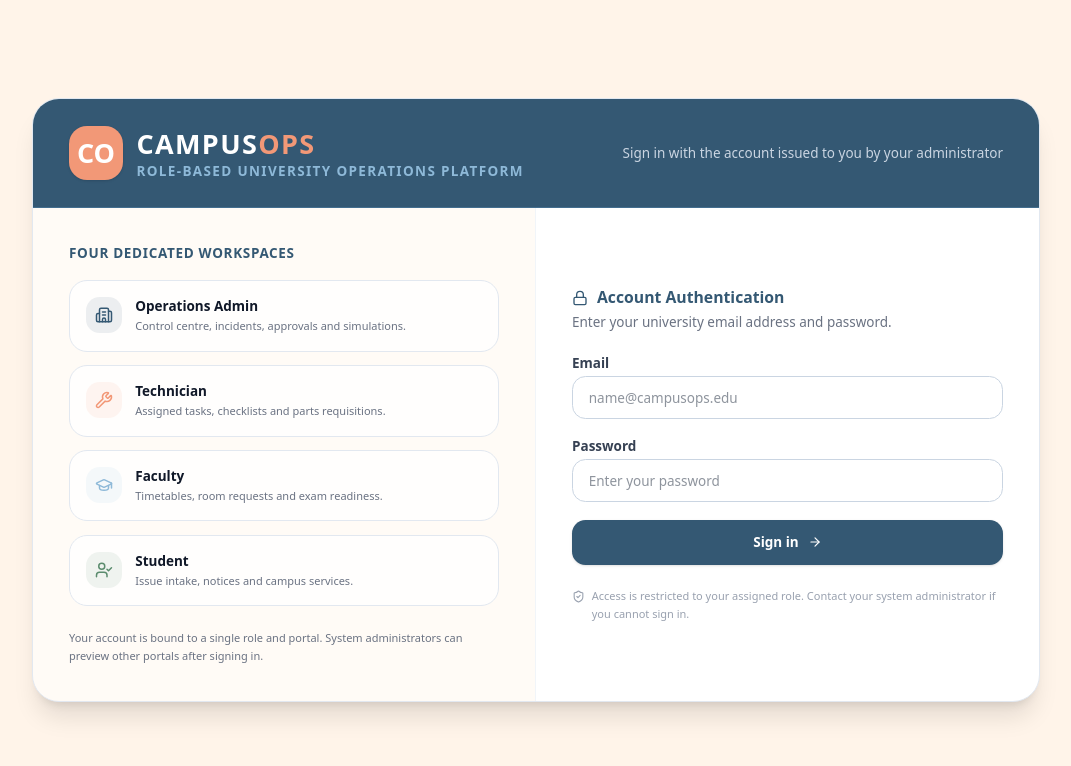
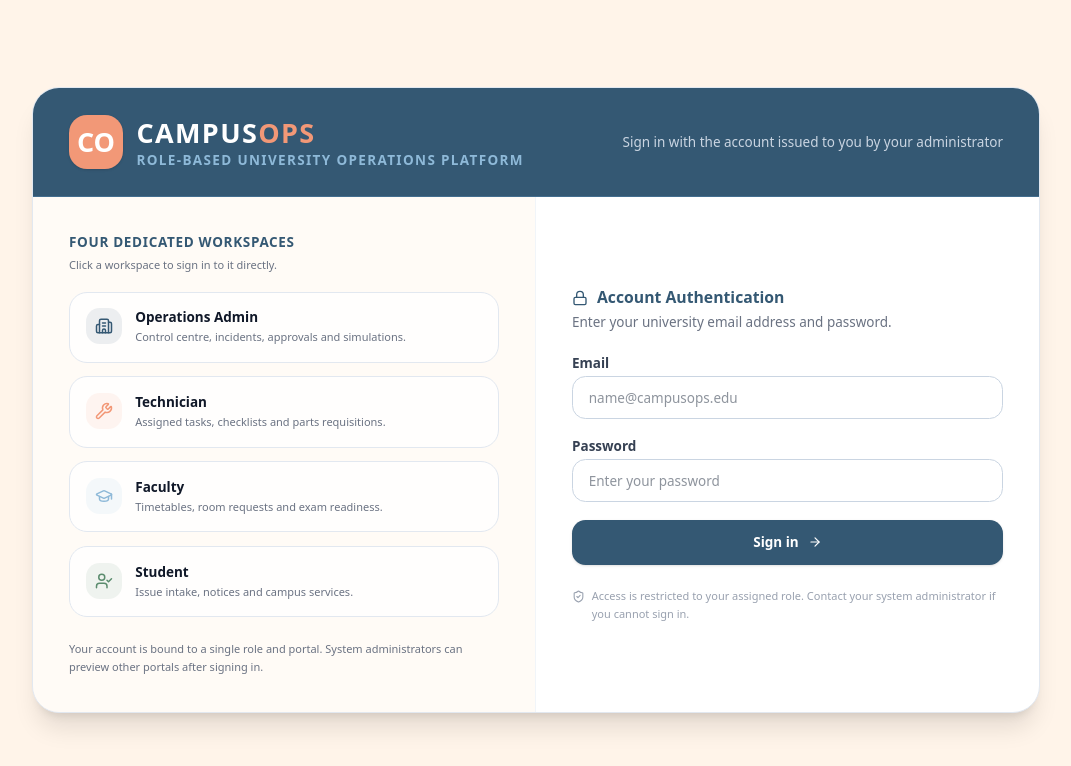
Before and after one commit to kuro-cybet/Overclock-26, a React (Vite) app in the folder frontend/: page /login in a window 1280 px wide. Shown: the top 766 px of the page, without its empty margins (104-1175 px from the left). Built offline with nearby package versions, Linux system fonts and the light colour scheme; no server answers.

Commit message:
Let login portal cards sign in directly with the demo account

```diff
--- a/frontend/src/app/LoginPage.tsx
+++ b/frontend/src/app/LoginPage.tsx
@@ -11,32 +11,46 @@ import {
   Wrench,
 } from 'lucide-react';
 
+// Demo credentials for the seeded accounts, one per portal. Clicking a portal
+// card signs straight in with that account instead of typing the credentials.
+const DEMO_PASSWORD = 'password123';
+
 const PORTALS = [
   {
+    role: 'admin',
+    email: 'admin@campusops.edu',
     icon: <Building2 size={18} />,
     title: 'Operations Admin',
     description: 'Control centre, incidents, approvals and simulations.',
     color: '#345873',
   },
   {
+    role: 'technician',
+    email: 'tech@campusops.edu',
     icon: <Wrench size={18} />,
     title: 'Technician',
     description: 'Assigned tasks, checklists and parts requisitions.',
     color: '#F29877',
   },
   {
+    role: 'faculty',
+    email: 'faculty@campusops.edu',
     icon: <GraduationCap size={18} />,
     title: 'Faculty',
     description: 'Timetables, room requests and exam readiness.',
     color: '#8EB9D8',
   },
   {
+    role: 'student',
+    email: 'student@campusops.edu',
     icon: <UserCheck size={18} />,
     title: 'Student',
     description: 'Issue intake, notices and campus services.',
     color: '#5B8C6E',
   },
 ];
+
+type Portal = (typeof PORTALS)[number];
 
 export const LoginPage: React.FC = () => {
   const { login, user } = useAuth();
@@ -45,7 +59,10 @@ export const LoginPage: React.FC = () => {
   const [email, setEmail] = useState('');
   const [password, setPassword] = useState('');
   const [loading, setLoading] = useState(false);
+  const [portalLoading, setPortalLoading] = useState<string | null>(null);
   const [error, setError] = useState<string | null>(null);
+
+  const busy = loading || portalLoading !== null;
 
   // Already signed in: go straight to the portal tied to this account's role.
   useEffect(() => {
@@ -63,6 +80,23 @@ export const LoginPage: React.FC = () => {
       setError(err?.message || 'Unable to sign in. Check your credentials and try again.');
     } finally {
       setLoading(false);
+    }
+  };
+
+  const handlePortalLogin = async (portal: Portal) => {
+    if (busy) return;
+    setPortalLoading(portal.role);
+    setError(null);
+    try {
+      const signedIn = await login(portal.email, DEMO_PASSWORD);
+      navigate(`/${signedIn.role}`, { replace: true });
+    } catch (err: any) {
+      setError(
+        err?.message ||
+          `Could not sign in to the ${portal.title} portal. Use the form below instead.`
+      );
+    } finally {
+      setPortalLoading(null);
     }
   };
 
@@ -90,16 +124,26 @@ export const LoginPage: React.FC = () => {
         </div>
 
         <div className="grid grid-cols-1 md:grid-cols-12">
-          {/* Portal guide (informational only) */}
+          {/* Portal quick sign-in */}
           <div className="md:col-span-6 p-8 bg-[#FFF4E9]/40 border-b md:border-b-0 md:border-r border-slate-100">
-            <p className="text-xs font-black uppercase tracking-wider text-[#345873] mb-4">
+            <p className="text-xs font-black uppercase tracking-wider text-[#345873] mb-1">
               Four dedicated workspaces
             </p>
+            <p className="text-[11px] text-gray-500 mb-4">
+              Click a workspace to sign in to it directly.
+            </p>
             <div className="space-y-3">
-              {PORTALS.map((portal) => (
-                <div
-                  key={portal.title}
-                  className="flex items-start space-x-3 bg-white/80 border border-slate-200 rounded-2xl p-3.5"
+              {PORTALS.map((portal) => {
+                const isPortalLoading = portalLoading === portal.role;
+                return (
+                  <button
+                    type="button"
+                    key={portal.role}
+                    onClick={() => handlePortalLogin(portal)}
+                    disabled={busy}
+                    aria-label={`Sign in to the ${portal.title} portal`}
+                    title={`Sign in as ${portal.email}`}
+                    className="group w-full text-left flex items-start space-x-3 bg-white/80 border border-slate-200 rounded-2xl p-3.5 transition cursor-pointer hover:border-[#345873]/50 hover:bg-white hover:shadow-sm focus:outline-none focus-visible:ring-2 focus-visible:ring-[#345873] disabled:opacity-60 disabled:cursor-not-allowed disabled:hover:border-slate-200 disabled:hover:bg-white/80 disabled:hover:shadow-none"
                   >
                     <span
                       className="p-2 rounded-xl shrink-0"
@@ -107,12 +151,23 @@ export const LoginPage: React.FC = () => {
                     >
                       {portal.icon}
                     </span>
-                  <div>
+                    <div className="flex-1">
                       <p className="text-xs font-extrabold text-gray-900">{portal.title}</p>
                       <p className="text-[11px] text-gray-500 mt-0.5">{portal.description}</p>
                     </div>
-                </div>
-              ))}
+                    <span className="self-center shrink-0 text-[10px] font-bold text-[#345873]">
+                      {isPortalLoading ? (
+                        'Signing in…'
+                      ) : (
+                        <ArrowRight
+                          size={14}
+                          className="opacity-0 group-hover:opacity-100 transition"
+                        />
+                      )}
+                    </span>
+                  </button>
+                );
+              })}
             </div>
             <p className="mt-5 text-[11px] leading-relaxed text-gray-500">
               Your account is bound to a single role and portal. System administrators can preview
@@ -171,7 +226,7 @@ export const LoginPage: React.FC = () => {
 
               <button
                 type="submit"
-                disabled={loading}
+                disabled={busy}
                 className="w-full py-3 bg-[#345873] text-white rounded-xl text-xs font-bold transition shadow-sm cursor-pointer disabled:opacity-50 mt-1 flex items-center justify-center space-x-2 hover:bg-[#253f54]"
               >
                 <span>{loading ? 'Signing in…' : 'Sign in'}</span>
```
Lines whose indentation alone changed are shown as unchanged.
